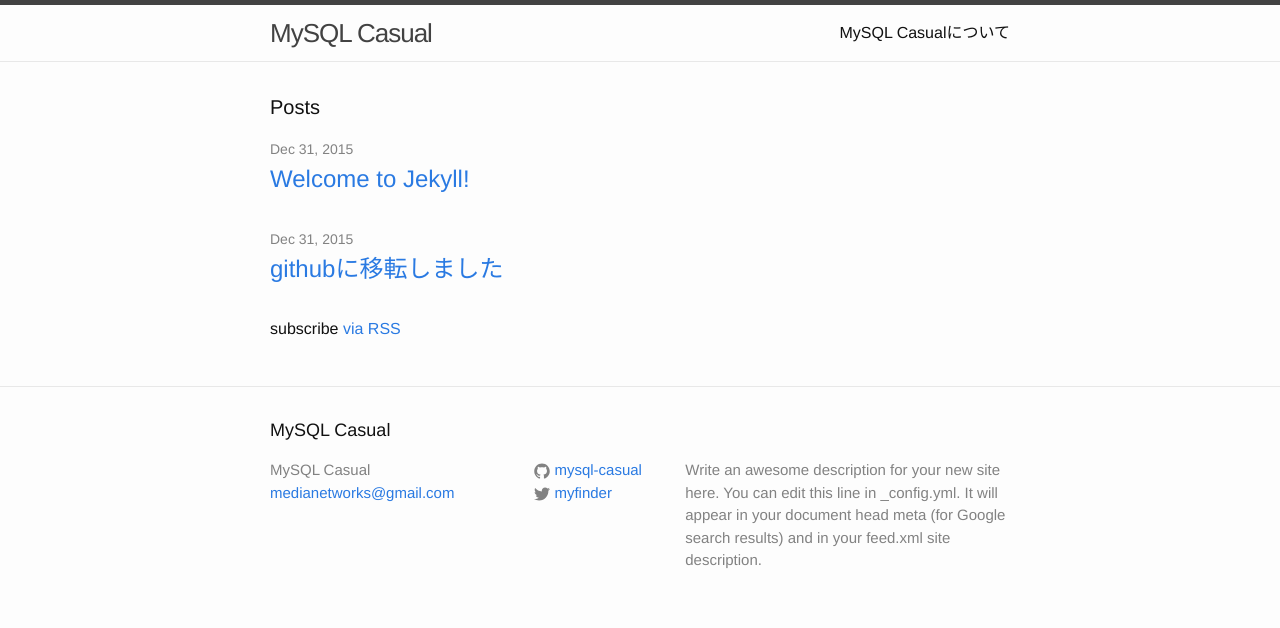
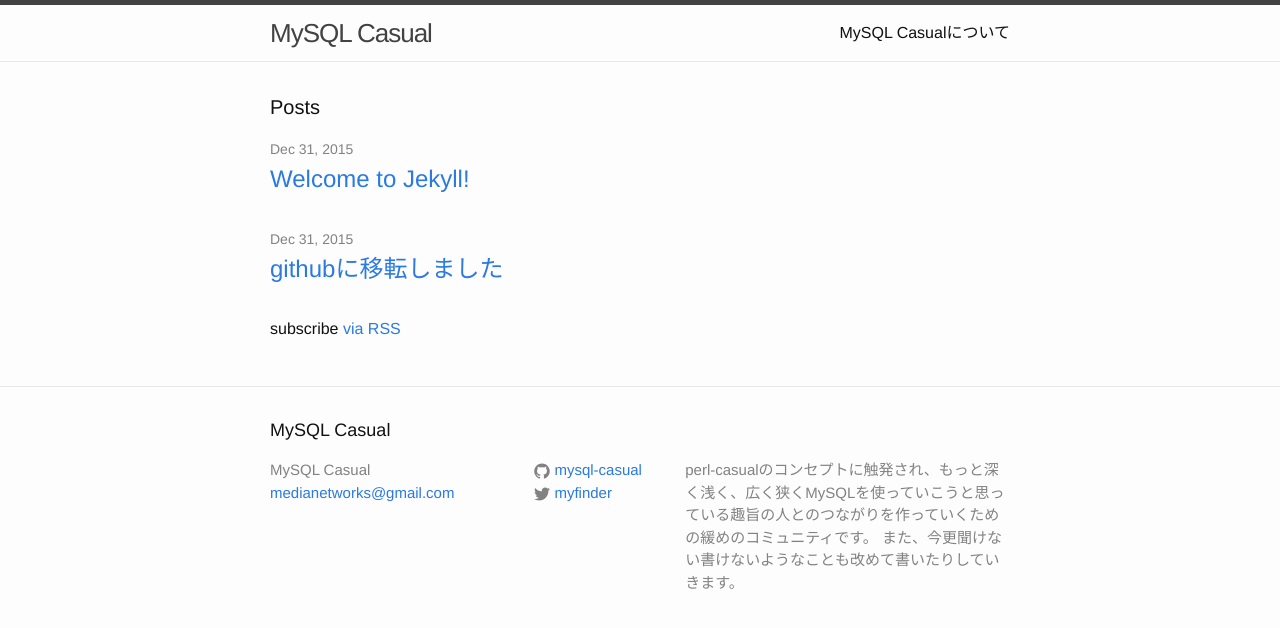
Before and after one commit to mysql-casual/mysql-casual.github.io, a Jekyll site: the page built from index.html, in a window 1280 px wide. Shown: the top 628 px of the page. Built offline with Jekyll 4.4.1, drawn with Linux system fonts in a browser that asks for light colours.

Commit message:
update site description

```diff
--- a/_config.yml
+++ b/_config.yml
@@ -9,9 +9,7 @@
 title: MySQL Casual
 email: medianetworks@gmail.com
 description: > # this means to ignore newlines until "baseurl:"
-  Write an awesome description for your new site here. You can edit this
-  line in _config.yml. It will appear in your document head meta (for
-  Google search results) and in your feed.xml site description.
+  perl-casualのコンセプトに触発され、もっと深く浅く、広く狭くMySQLを使っていこうと思っている趣旨の人とのつながりを作っていくための緩めのコミュニティです。 また、今更聞けない書けないようなことも改めて書いたりしていきます。
 baseurl: "" # the subpath of your site, e.g. /blog
 url: "http://yourdomain.com" # the base hostname & protocol for your site
 twitter_username: myfinder
```
Also changed, not shown: 5 other files.
